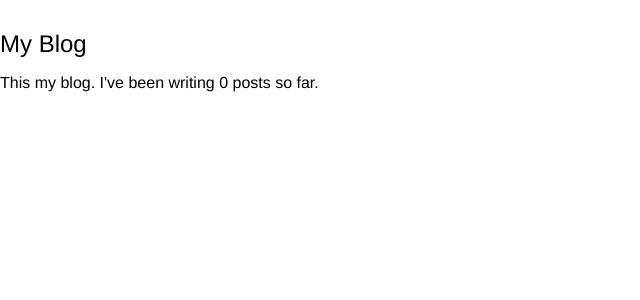
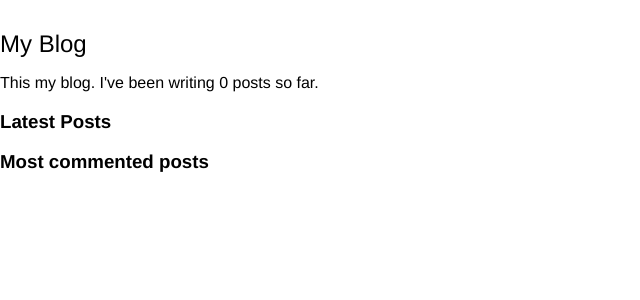
Before and after one commit to Graciano-B-L-Junior/blog_project, a Django app: template blog/templates/blog/base.html in a window 1280 px wide. Shown: the top 300 px of the page, without its empty margins (0-640 px from the left). Run offline with Django 5.2, Linux system fonts and the light colour scheme; the template is opened without the code that fills it, so the values that code supplies are empty.

Commit message:
Add latest and most commented posts features with markdown support

```diff
--- a/blog/templates/blog/base.html
+++ b/blog/templates/blog/base.html
@@ -16,5 +16,16 @@
         <p>This my blog.
             I've been writing {% total_posts %} posts so far.
         </p>
+        <h3>Latest Posts</h3>
+        {% show_latest_posts 3 %}
+        <h3>Most commented posts</h3>
+        {% get_most_commented_posts as most_commented_posts %}
+        <ul>
+            {% for post in most_commented_posts %}
+                <li>
+                    <a href="{{ post.get_absolute_url }}">{{ post.title }}</a>
+                </li>
+            {% endfor %}
+        </ul>
     </div>
 </body>
--- a/blog/templates/blog/post/detail.html
+++ b/blog/templates/blog/post/detail.html
@@ -1,4 +1,5 @@
 {% extends "blog/base.html" %}
+{% load blog_tags %}
 
 {% block title %}{{ post.title }}{% endblock %}
 
@@ -7,7 +8,7 @@
 	<p class="date">
 		Published {{ post.publish }} by {{ post.author }}
 	</p>
-	{{ post.body|linebreaks }}
+	{{ post.body|markdown }}
 	<p>
 		<a href="{% url "blog:post_share" post.id %}">
 			Share this post
--- /dev/null
+++ b/blog/templates/blog/post/latest_posts.html
@@ -0,0 +1,7 @@
+<ul>
+    {% for post in latest_posts %}
+    <li>
+        <a href="{{ post.get_absolute_url }}">{{ post.title }}</a>
+    </li>
+    {% endfor %}
+</ul>
--- a/blog/templates/blog/post/list.html
+++ b/blog/templates/blog/post/list.html
@@ -1,4 +1,5 @@
 {% extends "blog/base.html" %}
+{% load blog_tags %}
 
 {% block title %}My Blog{% endblock %}
 
@@ -24,7 +25,7 @@
 		<p class="date">
 			Published {{ post.publish }} by {{ post.author }}
 		</p>
-		{{ post.body|truncatewords:30|linebreaks }}
+		{{ post.body|markdown|truncatewords_html:30 }}
 	{% endfor %}
 	{% include 'blog/pagination.html' with page=posts %}
 {% endblock %}
--- a/blog/templatetags/blog_tags.py
+++ b/blog/templatetags/blog_tags.py
@@ -1,8 +1,28 @@
+from django.db.models import Count
 from django import template
 from ..models import Post
+
+import markdown
+from django.utils.safestring import mark_safe
 
 register = template.Library()
 
 @register.simple_tag
 def total_posts():
     return Post.published.count()
+
+
+@register.inclusion_tag('blog/post/latest_posts.html')
+def show_latest_posts(count=5):
+    latest_posts = Post.published.order_by('-publish')[:count]
+    return {'latest_posts': latest_posts}
+
+@register.simple_tag
+def get_most_commented_posts(count=5):
+    return Post.published.annotate(
+        total_comments=Count('comments')
+    ).order_by('-total_comments')[:count]
+
+@register.filter(name='markdown')
+def markdown_format(text):
+    return mark_safe(markdown.markdown(text))
--- a/requirements.txt
+++ b/requirements.txt
@@ -1,5 +1,6 @@
 asgiref==3.12.1
 Django==5.0.14
 django-taggit==5.0.1
+Markdown==3.6
 python-decouple==3.8
 sqlparse==0.6.0
```
